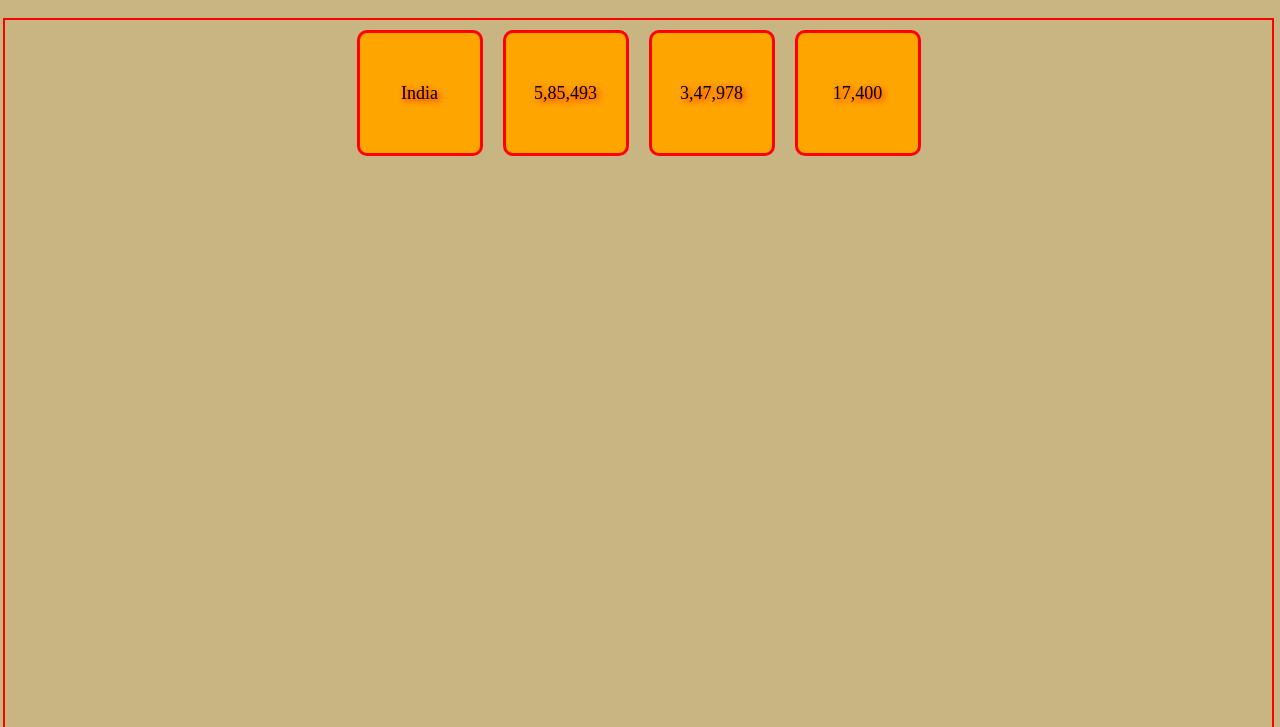
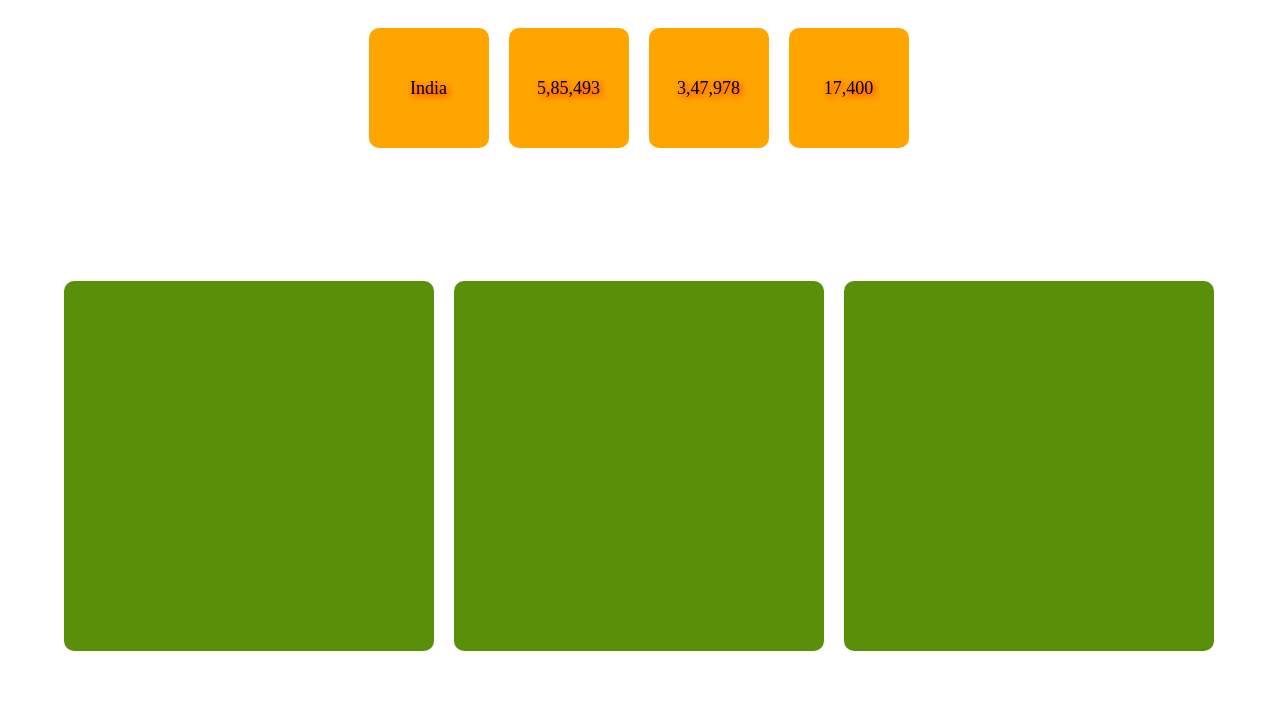
Before and after one commit to kovid112m/Web-Project, a plain HTML site: page index.html in a window 1280 px wide. Shown: the part 73-800 px from the top of the page. Drawn offline with Linux system fonts and the light colour scheme.

Commit message:
Update index.css

```diff
--- a/index.css
+++ b/index.css
@@ -1,5 +1,5 @@
 body{
-    background-color: rgb(201, 181, 130);
+    background-color: white;
 }
 
 .navi{
@@ -16,9 +16,6 @@ img{
     display:flex;
     margin:-20px -10px;
     background-color: black;
-
-
-
 }
 .navi ul li{
     list-style: none;
@@ -44,16 +41,21 @@ img{
     display:flex;
     margin:53px -5px;
     margin-right:-2px;
-    height:1000px;
-    border:2px solid red;
+    height:200px;
     justify-content:center;
+}
+.hosp1{
+    display:flex;
+    flex-wrap: wrap;
+    margin:53px -5px;
+    margin-right:-2px;
+    height:2000px;
+    justify-content:center;
+}
 
-
-}
 .ite{
     width:100px;
     height:100px;
-    border:3px solid red;
     margin:10px;
     border-radius: 10px;
     padding:10px;
@@ -63,6 +65,22 @@ img{
     justify-content: center;
     line-height: 100px;
     background-color: orange;
+    line-break: none;
+    text-size-adjust: auto;
+}
+.hos{
+    flex-direction: column;
+    width:350px;
+    height:350px;
+    margin:10px;
+    border-radius: 10px;
+    padding:10px;
+    font-size: large;
+    text-align: center;
+    text-shadow: 2px 2px 6px red;
+    justify-content: center;
+    line-height: 100px;
+    background-color: rgb(89, 143, 9);
     line-break: none;
     text-size-adjust: auto;
 }
@@ -78,3 +96,15 @@ img{
     border: 2px solid red;
     font-size: larger;
 }
+.prec{
+    border: 2px solid red;
+    display:flex;
+    margin:53px -5px;
+    margin-right:-2px;
+    height:1000px;
+    font-size: larger;
+    padding: 20px;
+}
+h1{
+    text-align: center;
+}
```
